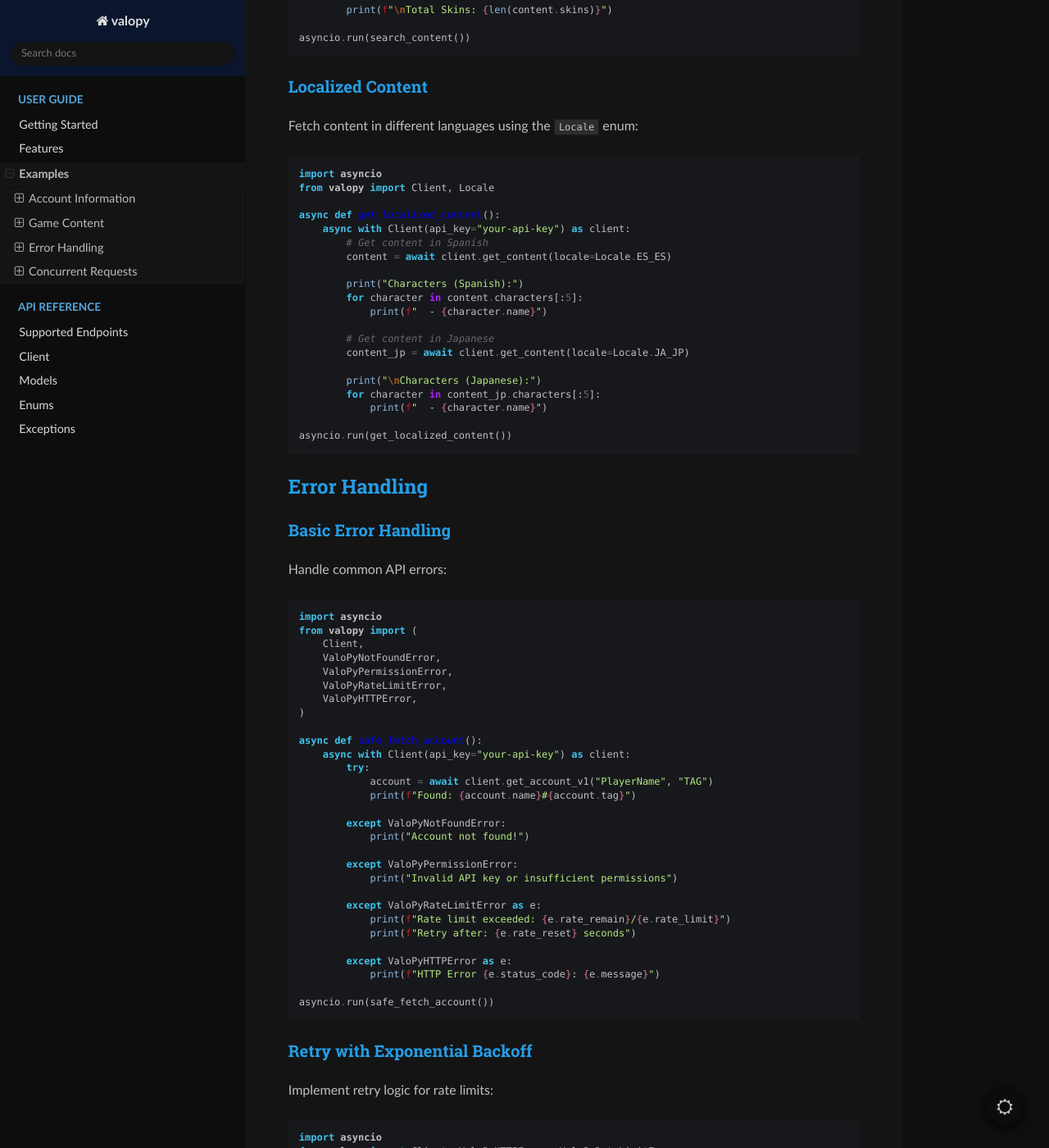
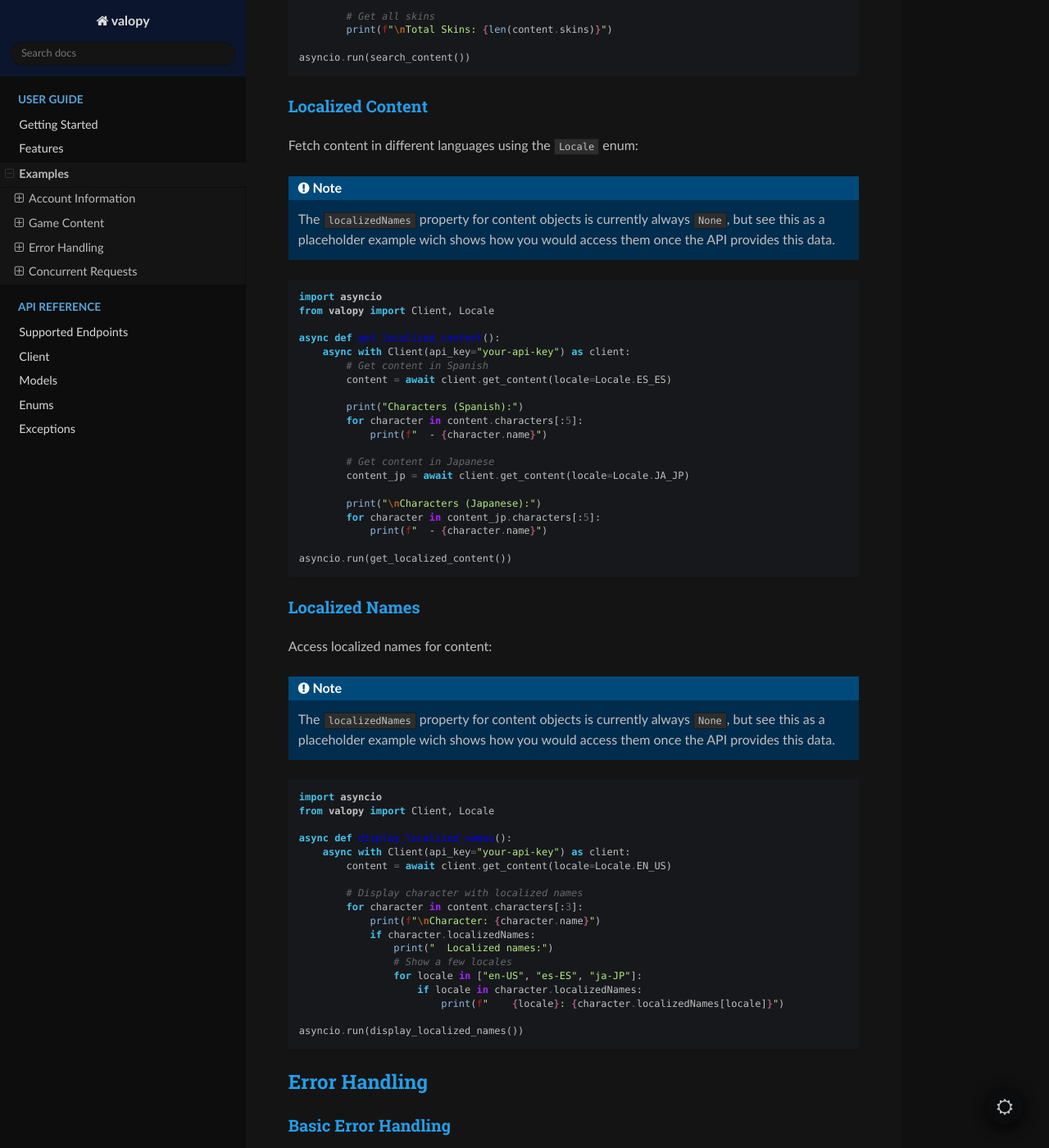
Before and after one commit to Vinc0739/valopy, a Sphinx documentation site: the page built from docs/source/examples.rst, in a window 1280 px wide and 1400 px high, scrolled down 3003 px. Shown: the whole window at 82% size. Built offline with Sphinx 7.4.7 and the Read the Docs theme 3.1.0, drawn with Linux system fonts in a browser that asks for light colours.

Commit message:
docs(dev): updates docs + adds python classifiers
Improved documentation with additional notes on API usage, unofficial status, and compatibility. Added Python 3.11, 3.12, and 3.13 to project classifiers in pyproject.toml for clearer support indication.

```diff
--- a/docs/source/examples.rst
+++ b/docs/source/examples.rst
@@ -157,6 +157,11 @@ Localized Content
 
 Fetch content in different languages using the ``Locale`` enum:
 
+.. note::
+
+   The ``localizedNames`` property for content objects is currently always ``None``, but see
+   this as a placeholder example wich shows how you would access them once the API provides this data.
+
 .. code-block:: python
 
    import asyncio
@@ -179,6 +184,37 @@ Fetch content in different languages using the ``Locale`` enum:
                print(f"  - {character.name}")
 
    asyncio.run(get_localized_content())
+
+Localized Names
+~~~~~~~~~~~~~~~
+
+Access localized names for content:
+
+.. note::
+
+   The ``localizedNames`` property for content objects is currently always ``None``, but see
+   this as a placeholder example wich shows how you would access them once the API provides this data.
+
+.. code-block:: python
+
+   import asyncio
+   from valopy import Client, Locale
+
+   async def display_localized_names():
+       async with Client(api_key="your-api-key") as client:
+           content = await client.get_content(locale=Locale.EN_US)
+
+           # Display character with localized names
+           for character in content.characters[:3]:
+               print(f"\nCharacter: {character.name}")
+               if character.localizedNames:
+                   print("  Localized names:")
+                   # Show a few locales
+                   for locale in ["en-US", "es-ES", "ja-JP"]:
+                       if locale in character.localizedNames:
+                           print(f"    {locale}: {character.localizedNames[locale]}")
+
+   asyncio.run(display_localized_names())
 
 Error Handling
 --------------
--- a/pyproject.toml
+++ b/pyproject.toml
@@ -32,6 +32,9 @@ classifiers = [
     "Natural Language :: English",
     "Operating System :: OS Independent",
     "Programming Language :: Python :: 3",
+    "Programming Language :: Python :: 3.11",
+    "Programming Language :: Python :: 3.12",
+    "Programming Language :: Python :: 3.13",
     "Programming Language :: Python :: 3.14",
     "Topic :: Software Development :: Libraries :: Python Modules",
     "Topic :: Games/Entertainment :: First Person Shooters",
```
Also changed, not shown: docs/source/guide/getting_started.rst (+11 -6 lines), docs/source/index.rst (+0 -10 lines).
